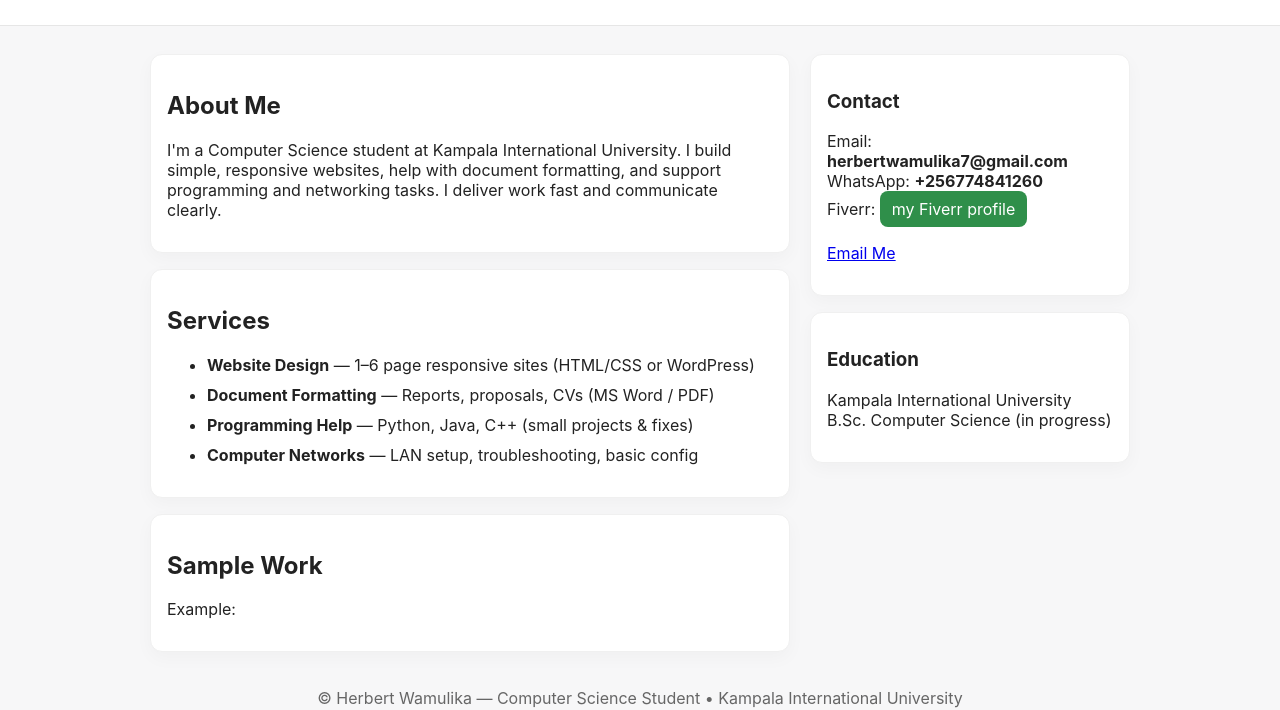
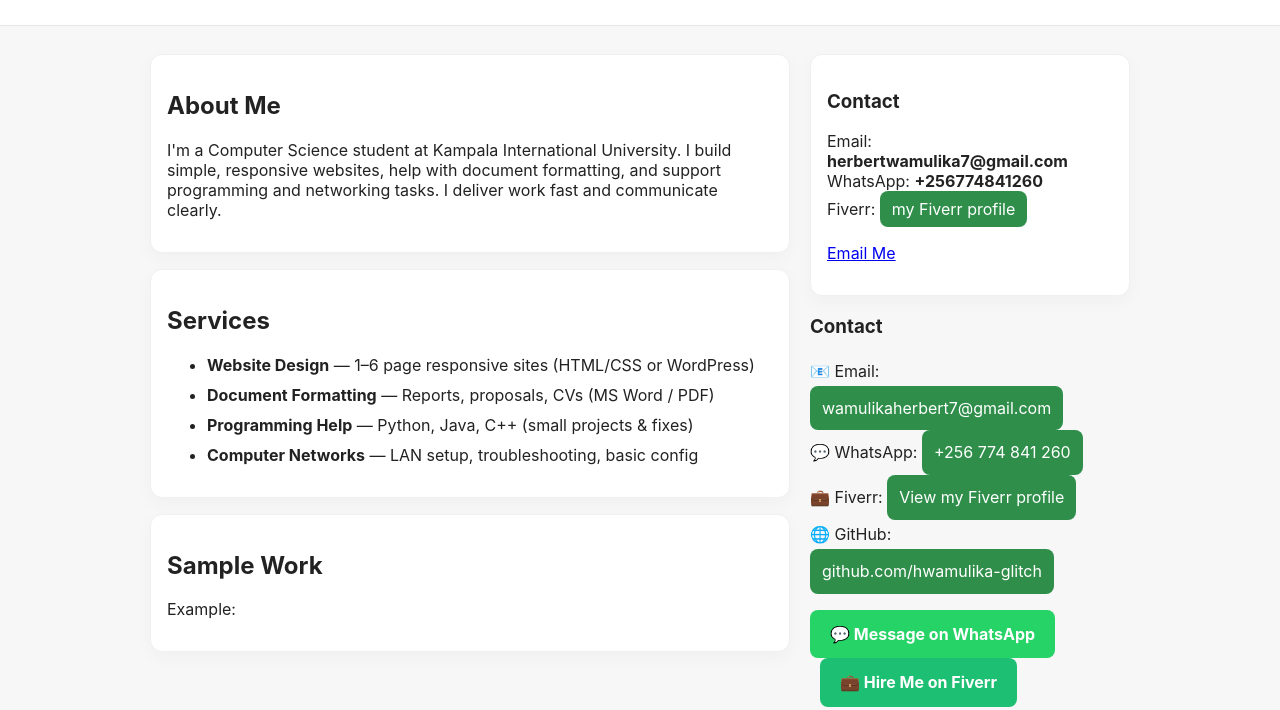
Before and after one commit to hwamulika-glitch/herbert-portfolio, a plain HTML site: page index.html in a window 1280 px wide. Shown: the part 103-813 px from the top of the page. Drawn offline with Linux system fonts and the light colour scheme.

Commit message:
Add contact section with links and buttons
Added contact information and buttons for WhatsApp and Fiverr.

```diff
--- a/index.html
+++ b/index.html
@@ -65,6 +65,46 @@
           <p style="margin-top:12px"><a class="contact" href="mailto:herbertwamulika7@gmail.com">Email Me</a></p>
         </div>
 
+        <h3>Contact</h3>
+<div class="contact" style="line-height: 1.8; font-size: 16px;">
+  <p>
+    📧 Email:
+    <a href="mailto:wamulikaherbert7@gmail.com" target="_blank">
+      wamulikaherbert7@gmail.com
+    </a><br>
+
+    💬 WhatsApp:
+    <a href="https://wa.me/256774841260" target="_blank">
+      +256 774 841 260
+    </a><br>
+
+    💼 Fiverr:
+    <a href="https://www.fiverr.com/hwamulika_glitch" target="_blank">
+      View my Fiverr profile
+    </a><br>
+
+    🌐 GitHub:
+    <a href="https://github.com/hwamulika-glitch" target="_blank">
+      github.com/hwamulika-glitch
+    </a>
+  </p>
+
+  <!-- 💥 Contact Buttons -->
+  <div style="margin-top: 15px;">
+    <a href="https://wa.me/256774841260" target="_blank"
+       style="background-color: #25D366; color: white; padding: 10px 20px;
+              border-radius: 8px; text-decoration: none; font-weight: bold;">
+      💬 Message on WhatsApp
+    </a>
+
+    <a href="https://www.fiverr.com/hwamulika_glitch" target="_blank"
+       style="background-color: #1DBF73; color: white; padding: 10px 20px;
+              border-radius: 8px; text-decoration: none; font-weight: bold; margin-left: 10px;">
+      💼 Hire Me on Fiverr
+    </a>
+  </div>
+</div>
+
         <div class="card" style="margin-top:16px">
           <h3>Education</h3>
           <p>Kampala International University<br>B.Sc. Computer Science (in progress)</p>
```
